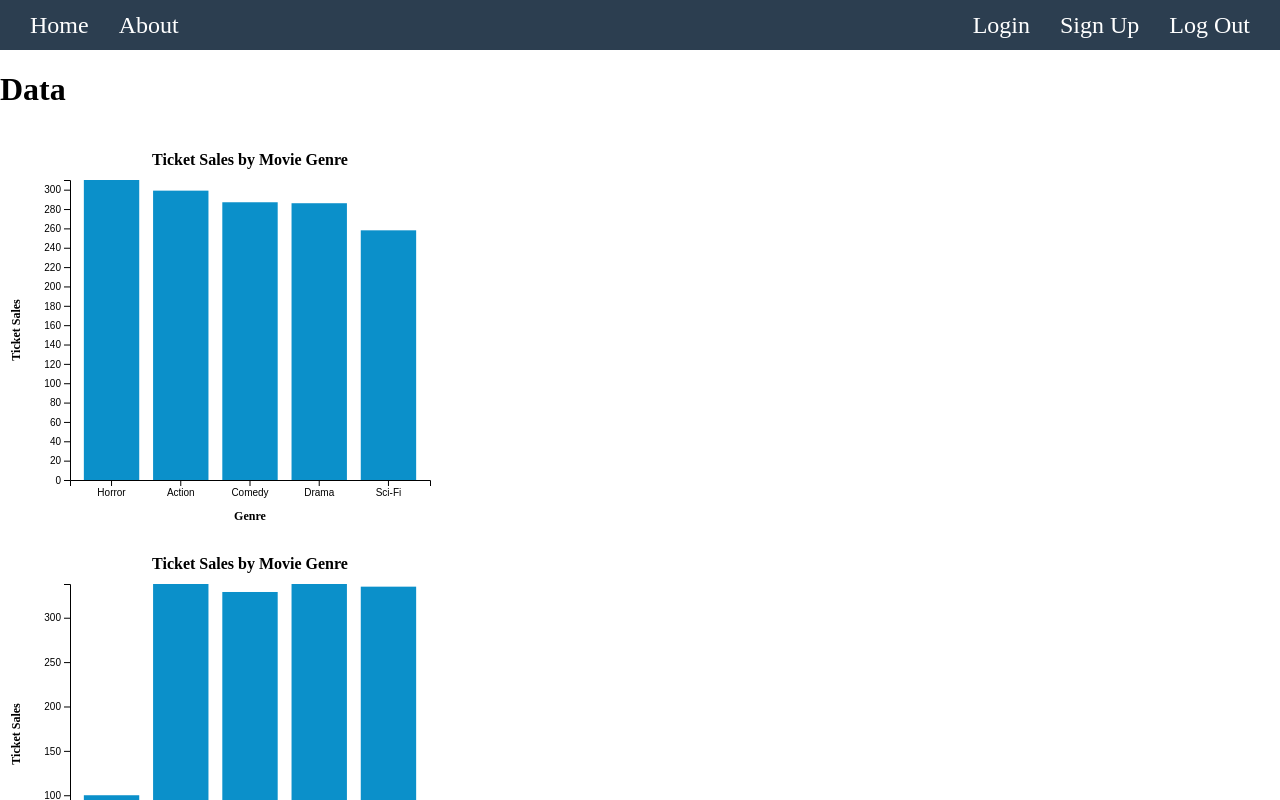
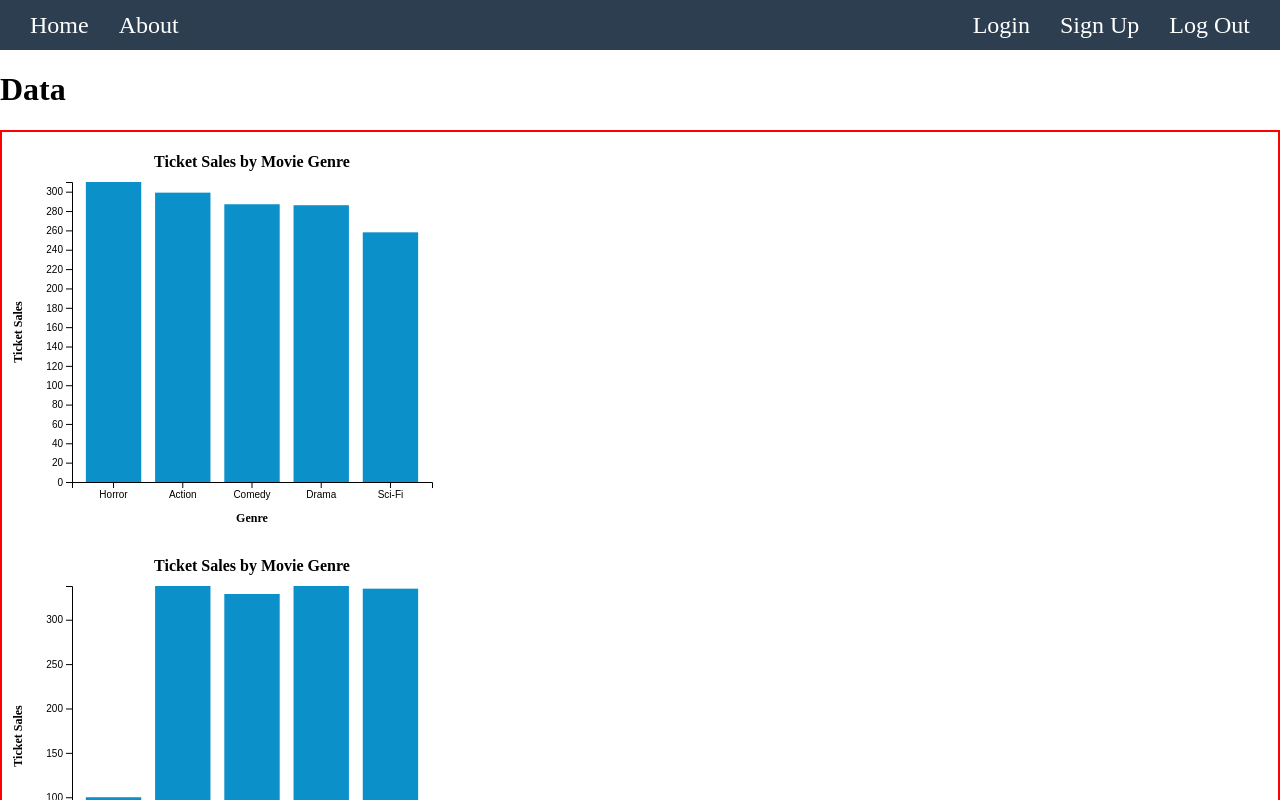
Before and after one commit to ravenusmc/cinema_hall_ticket_sales, a Vue app in the folder client/: page /data in a window 1280 px wide. Shown: the top 800 px of the page. Built offline with nearby package versions, Linux system fonts and the light colour scheme.

Commit message:
minor change

```diff
--- a/client/src/views/DataView.vue
+++ b/client/src/views/DataView.vue
@@ -1,8 +1,10 @@
 <template>
     <div>
       <h1>Data</h1>
-      <TicketSales />
-      <AgeGraph />
+      <div class="graph-area">
+        <TicketSales />
+        <AgeGraph />
+      </div>
     </div>
 </template>
 
@@ -26,4 +28,8 @@ export default {
 
 <style scoped>
 
+.graph-area {
+  border: 2px solid red;
+}
+
 </style>
```
